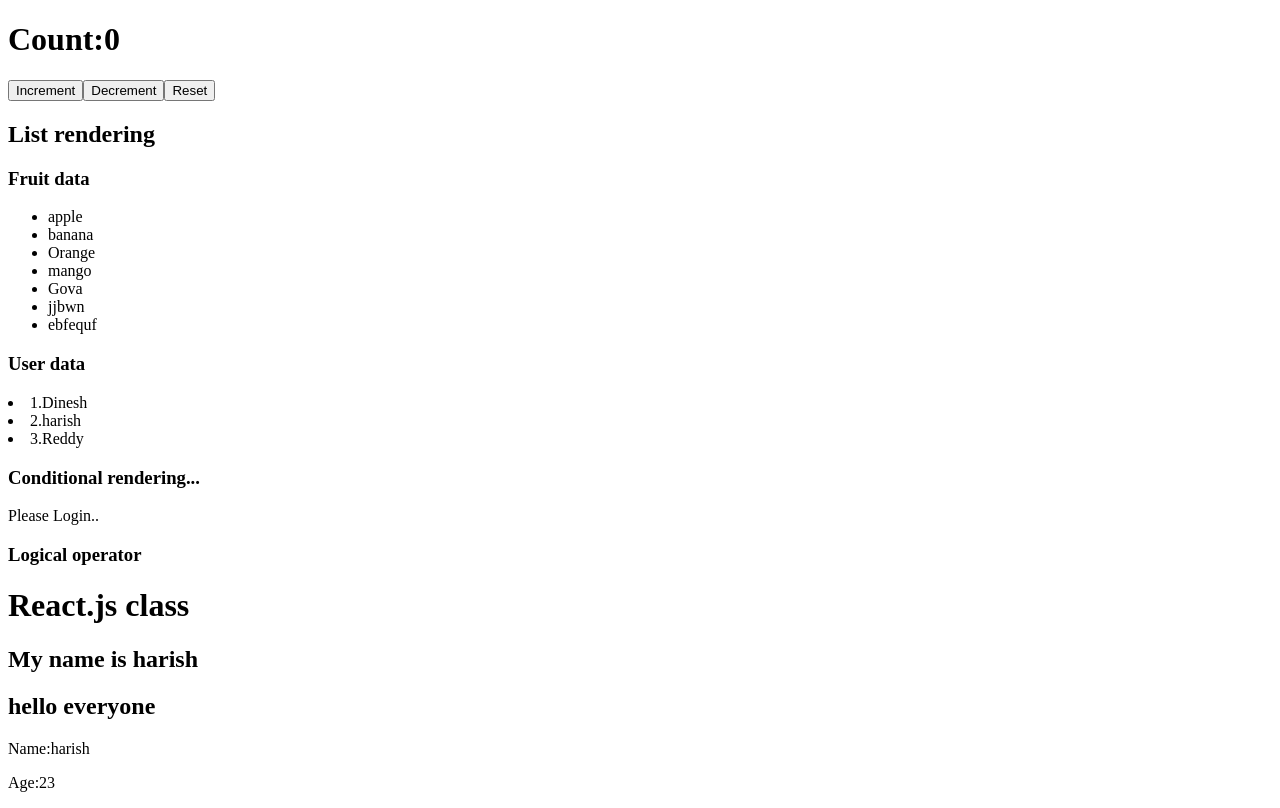
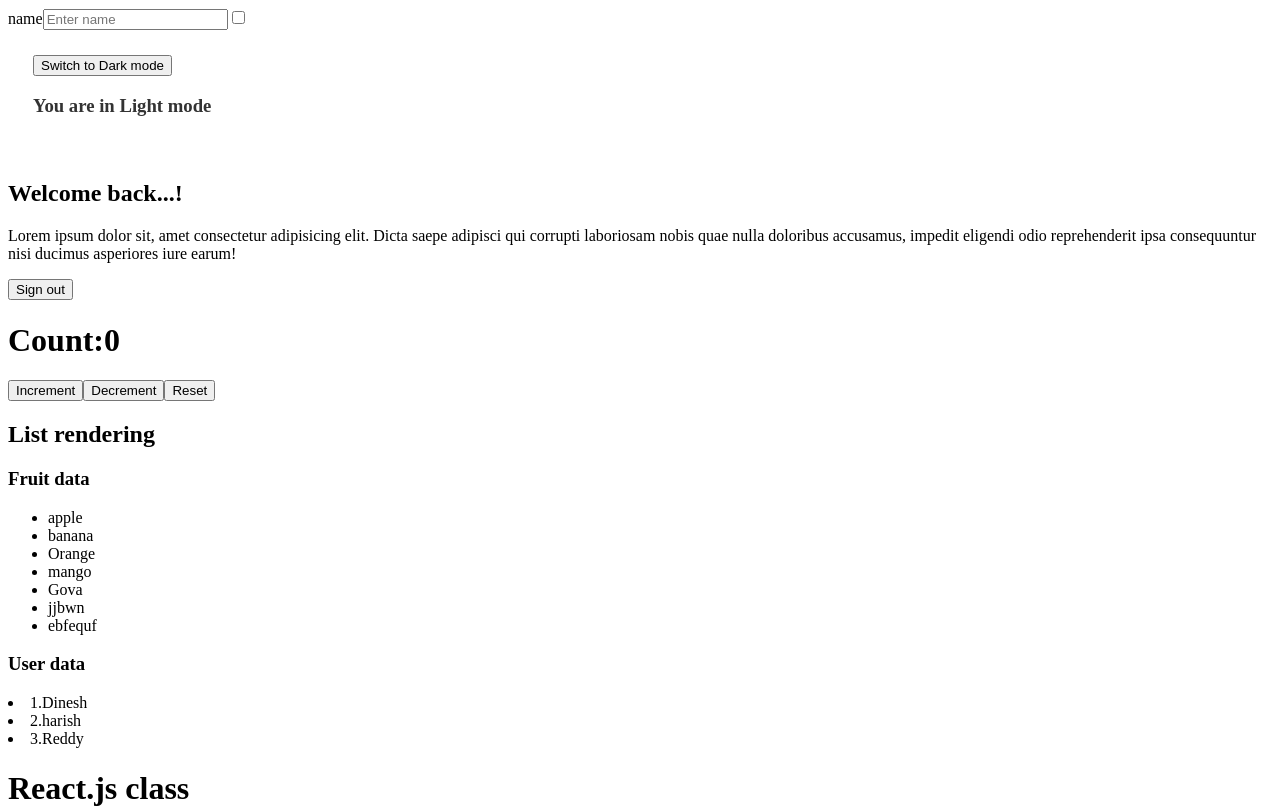
Before and after one commit to kamalrajms/React12, a React (Vite) app: page / in a window 1280 px wide. Shown: the top 808 px of the page. Built offline with nearby package versions, Linux system fonts and the light colour scheme.

Commit message:
Usestate example

```diff
--- a/src/App.jsx
+++ b/src/App.jsx
@@ -4,6 +4,9 @@
 import ConditionalRendering from "./Component/ConditionalRendering";
 import ListRender from "./Component/ListRender";
 import UseStateHook from "./Component/UseStateHook";
+import UserUseState from "./Component/UserUseState";
+import Darkmode from "./Component/Darkmode";
+import FieldInput from "./Component/FieldInput";
 
 export default function App() {
   const name = "harish";
@@ -18,11 +21,16 @@
   const address3 = "chennai";
   const number3 = "54548994999";
 
+  const display = true;
+
   return (
     <div>
+      <FieldInput />
+      <Darkmode />
+      <UserUseState />
       <UseStateHook />
-      <ListRender />
-      <ConditionalRendering />
+      {display ? <ListRender /> : <ConditionalRendering />}
+
       <h1>React.js class</h1>
       <h2>My name is {name}</h2>
       <Greeting name={name} age={age} />
--- /dev/null
+++ b/src/Component/Darkmode.jsx
@@ -0,0 +1,19 @@
+import React, { useState } from "react";
+
+export default function Darkmode() {
+  const [dark, setDark] = useState(false);
+  return (
+    <div
+      style={{
+        backgroundColor: dark ? "#333" : "#fff",
+        color: dark ? "#fff" : "#333",
+        padding: "25px",
+      }}
+    >
+      <button onClick={() => setDark(!dark)}>
+        Switch to {dark ? "Light" : "Dark"} mode
+      </button>
+      <h3>You are in {dark ? "Dark" : "Light"} mode</h3>
+    </div>
+  );
+}
--- /dev/null
+++ b/src/Component/FieldInput.jsx
@@ -0,0 +1,30 @@
+import React, { useState } from "react";
+
+export default function FieldInput() {
+  const [name, setName] = useState("");
+  const [checkbox, setCheckBox] = useState(false);
+  console.log(name);
+
+  return (
+    <div>
+      <label htmlFor="">name</label>
+      <input
+        type="text"
+        placeholder="Enter name"
+        value={name}
+        onChange={(e) => setName(e.target.value)}
+      />
+      <input
+        type="checkbox"
+        checked={checkbox}
+        onChange={() => setCheckBox(!checkbox)}
+      />
+
+      {/* <select name="" id="">
+        <option value="apple">apple</option>
+        <option value="banana">apple</option>
+        <option value="cat">apple</option>
+      </select> */}
+    </div>
+  );
+}
--- /dev/null
+++ b/src/Component/UserUseState.jsx
@@ -0,0 +1,24 @@
+import React, { useState } from "react";
+
+export default function UserUseState() {
+  const [user, setUser] = useState(true);
+  console.log(user);
+
+  return (
+    <div>
+      {user ? <h2>Welcome back...!</h2> : <h2>Please Login..</h2>}
+      {user && (
+        <p>
+          Lorem ipsum dolor sit, amet consectetur adipisicing elit. Dicta saepe
+          adipisci qui corrupti laboriosam nobis quae nulla doloribus accusamus,
+          impedit eligendi odio reprehenderit ipsa consequuntur nisi ducimus
+          asperiores iure earum!
+        </p>
+      )}
+      <button onClick={() => setUser(!user)}>Sign {user ? "out" : "in"}</button>
+    </div>
+  );
+}
+
+// !true=false
+// !false=true
```
Also changed, not shown: src/text.txt.
